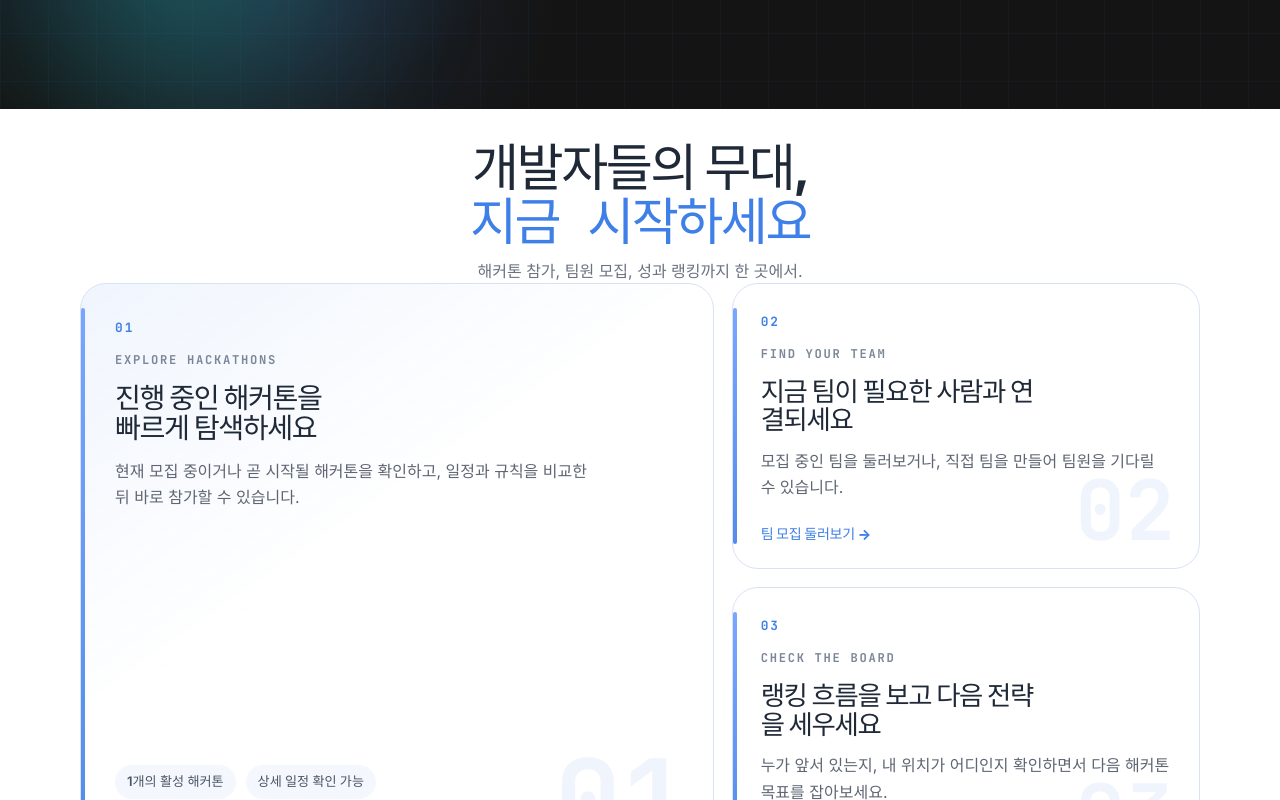
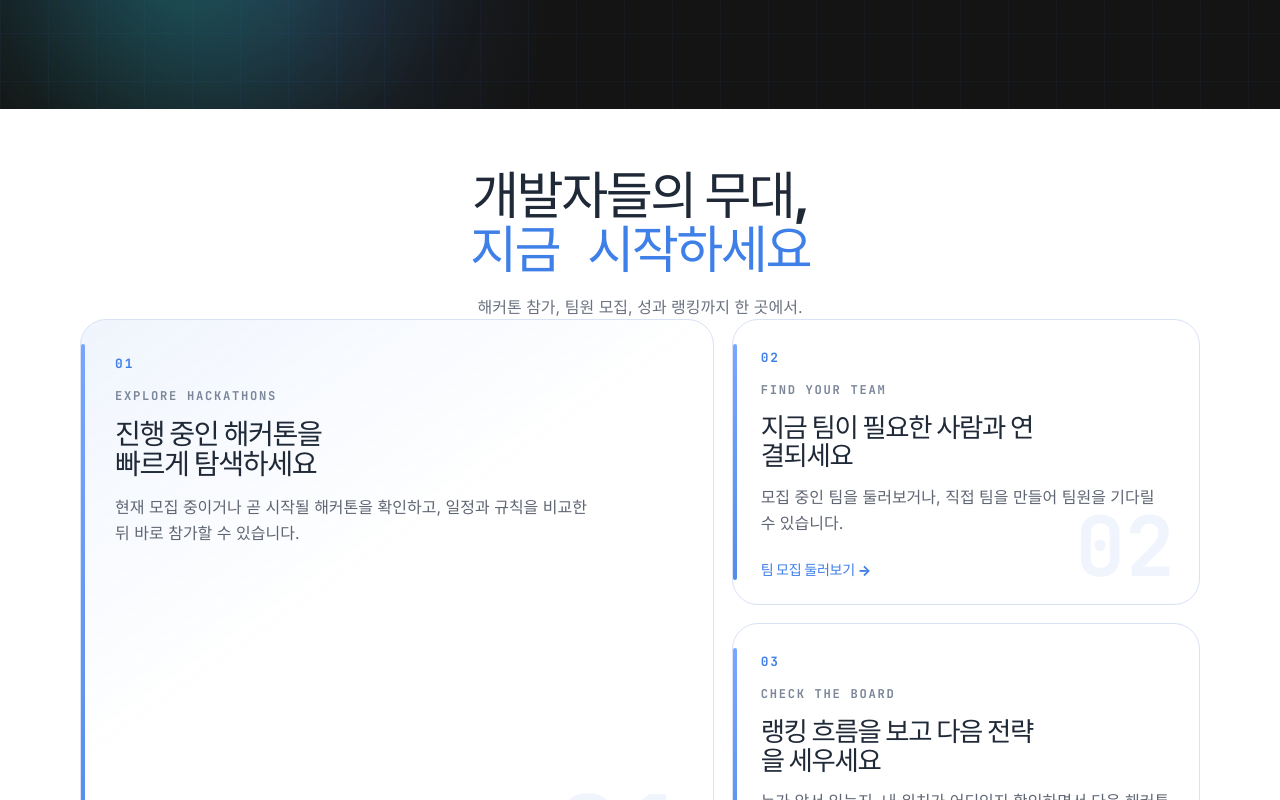
Before and after one commit to DakerTeams/Daker-front, a React (Vite) app: page / in a window 1280 px wide. Shown: the part 720-1520 px from the top of the page. Built offline with nearby package versions, Linux system fonts and the light colour scheme; no server answers.

Commit message:
style: 메인 하단 섹션 상하 여백 확장

```diff
--- a/src/index.css
+++ b/src/index.css
@@ -232,6 +232,7 @@ select {
 .page-header--center {
   align-items: center;
   text-align: center;
+  gap: 18px;
 }
 
 .eyebrow {
@@ -579,7 +580,7 @@ h2 {
 .code-string { color: #f6b65e; }
 
 .main-hero {
-  padding-top: 8px;
+  padding: 36px 0 28px;
 }
 
 .headline-accent {
```
